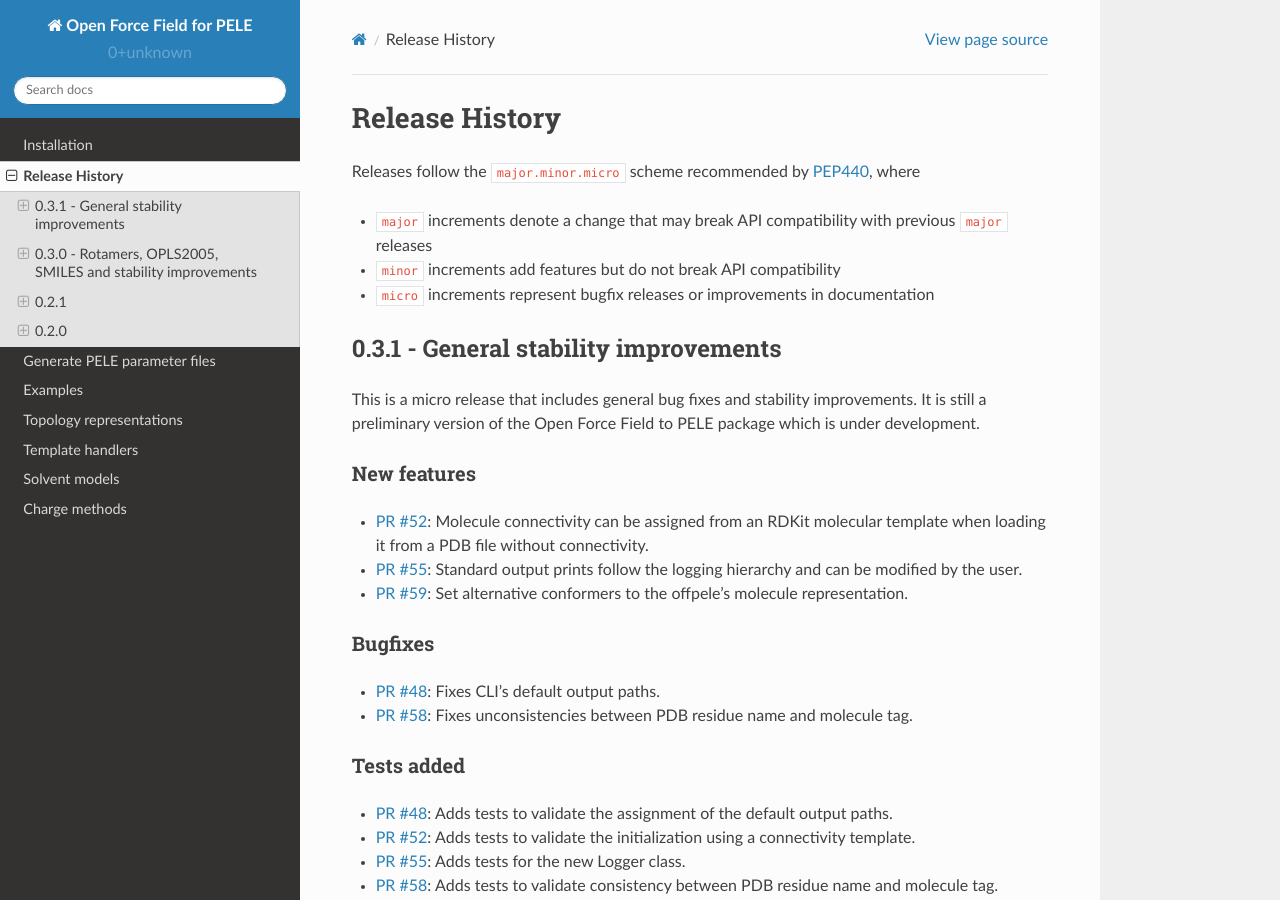
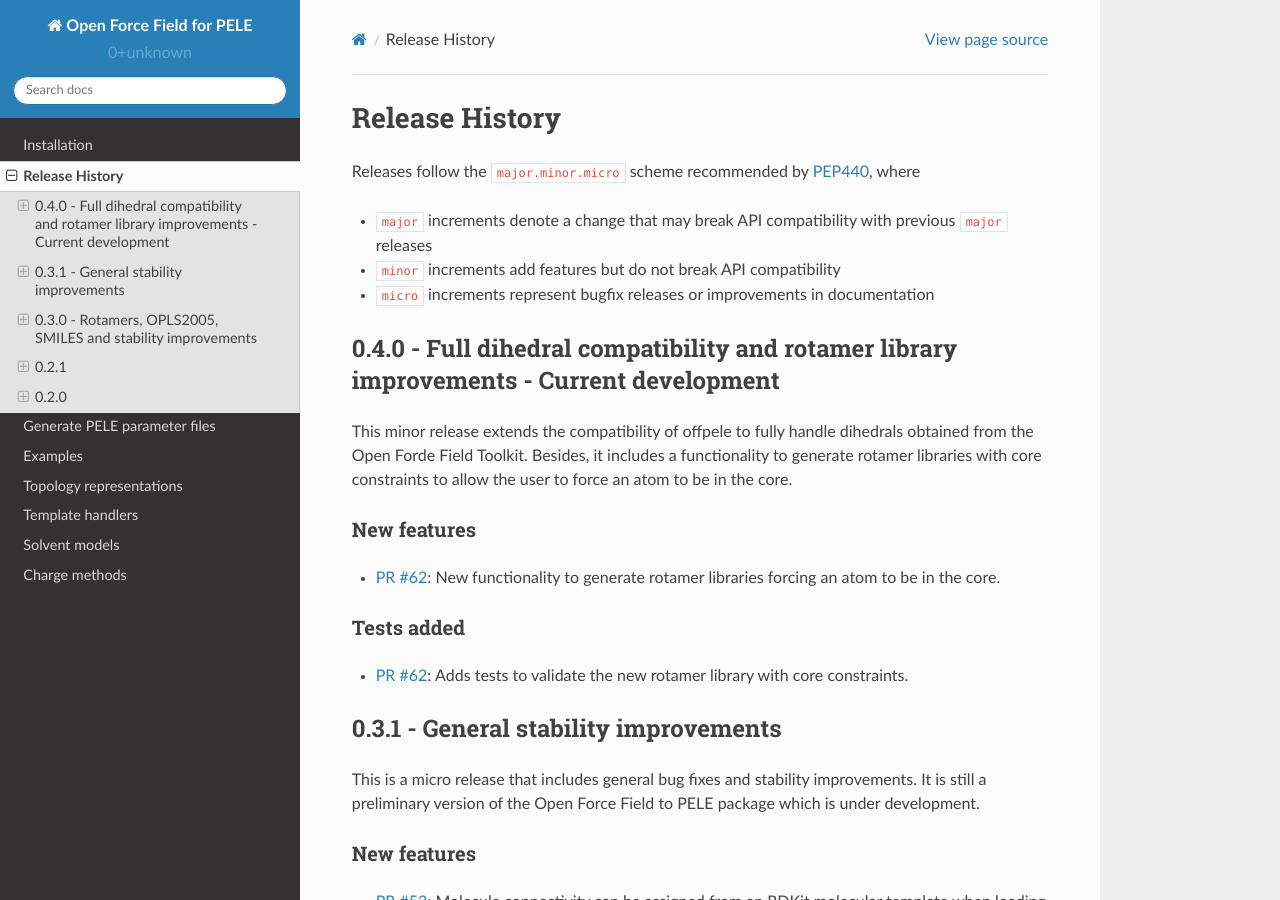
Before and after one commit to martimunicoy/peleffy, a Sphinx documentation site: the page built from docs/releasehistory.rst, in a window 1280 px wide and 900 px high. Built offline with Sphinx 7.4.7 and the Read the Docs theme 2.0.0, drawn with Linux system fonts in a browser that asks for light colours.

Commit message:
Update releasehistory.rst

```diff
--- a/docs/releasehistory.rst
+++ b/docs/releasehistory.rst
@@ -6,6 +6,20 @@ Releases follow the ``major.minor.micro`` scheme recommended by `PEP440 <https:/
 * ``major`` increments denote a change that may break API compatibility with previous ``major`` releases
 * ``minor`` increments add features but do not break API compatibility
 * ``micro`` increments represent bugfix releases or improvements in documentation
+
+
+0.4.0 - Full dihedral compatibility and rotamer library improvements - Current development
+------------------------------------------------------------------------------------------
+
+This minor release extends the compatibility of offpele to fully handle dihedrals obtained from the Open Forde Field Toolkit. Besides, it includes a functionality to generate rotamer libraries with core constraints to allow the user to force an atom to be in the core.
+
+New features
+""""""""""""
+- `PR #62 <https://github.com/martimunicoy/offpele/pull/62>`_: New functionality to generate rotamer libraries forcing an atom to be in the core.
+
+Tests added
+"""""""""""
+- `PR #62 <https://github.com/martimunicoy/offpele/pull/62>`_: Adds tests to validate the new rotamer library with core constraints.
 
 
 0.3.1 - General stability improvements
```
